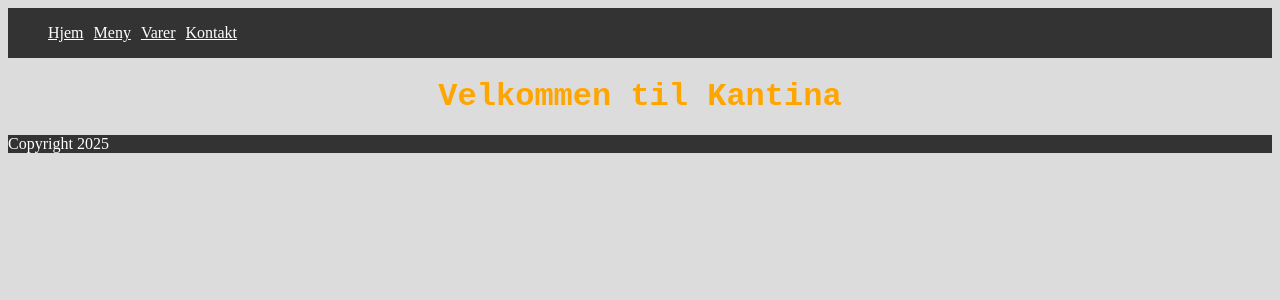
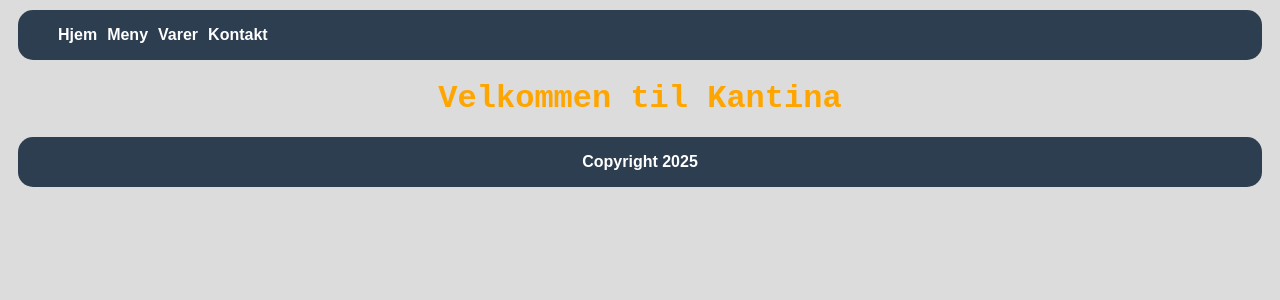
Before and after one commit to audun-web/Kantine, a Flask app: page / in a window 1280 px wide. Shown: the top 300 px of the page. Run offline with Flask 3, Linux system fonts and the light colour scheme.

Commit message:
Styler teksten i navigasjonsbaren

```diff
--- a/static/img/style.css
+++ b/static/img/style.css
@@ -3,8 +3,10 @@ body {
 }
 
 header {
-    background-color: #333;
+    background-color: #2c3e50;
     color: #fff;
+    margin: 10px;
+    border-radius: 15px;
 }
 
 nav {
@@ -22,15 +24,26 @@ nav ul li {
 
 nav ul li a {
     color: #fff;
+    text-decoration: none;
+    font-family: Arial, sans-serif;
+    font-weight: bold;
+    transition: color 0.3s ease;
 }
 
 nav ul li a:hover {
-    color: #333;
+    color: #f39c12;
 }
 
 footer {
-    background-color: #333;
+    background-color: #2c3e50;
     color: #fff;
+    padding: 0.1px;
+    margin: 10px;
+    border-radius: 15px;
+    text-align: center;
+    font-family: Arial, sans-serif;
+    font-weight: bold;
+    transition: color 0.3s ease;
 }
 
 
@@ -40,7 +53,7 @@ footer p {
 
 
 footer p:hover {
-    color: #333;
+    color: #f39c12;
 }
 
 
```
